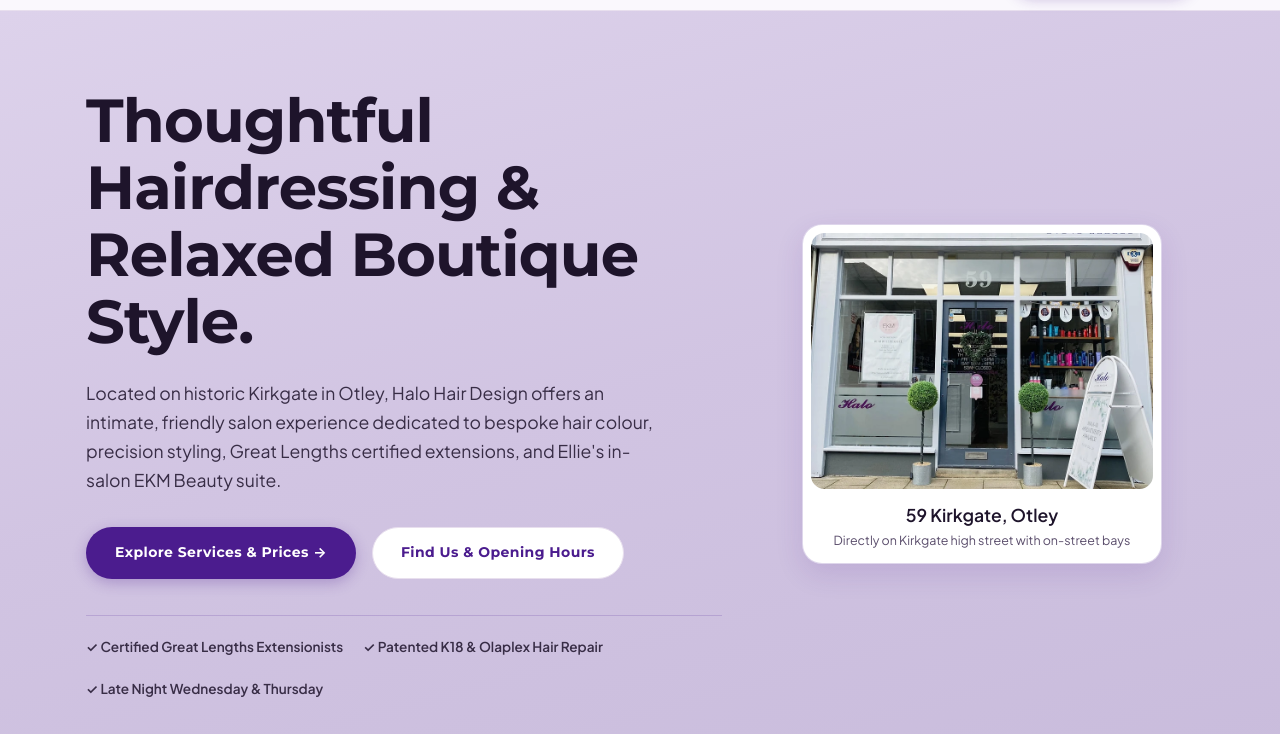
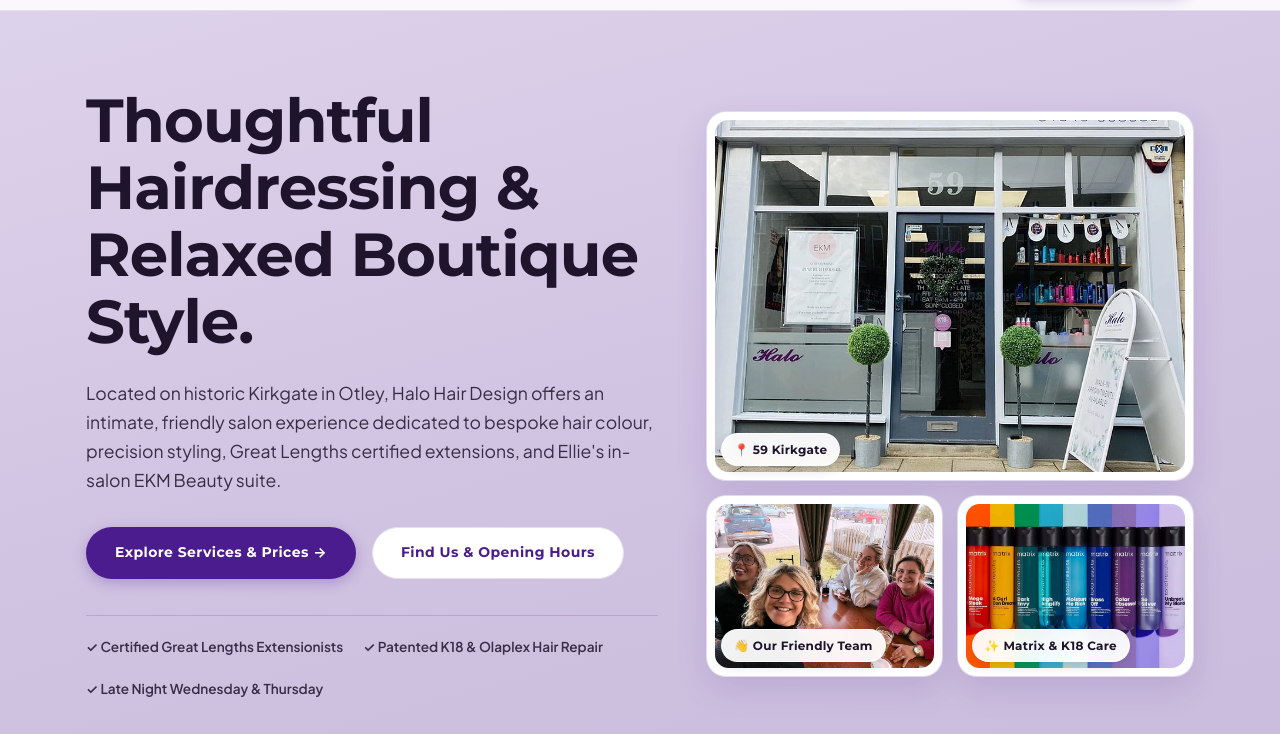
Before and after one commit to MarstersDigital/Halo-Hair-Design, a website: page index.html in a window 1280 px wide. Shown: the part 66-800 px from the top of the page. Drawn offline with Linux system fonts and the light colour scheme.

Commit message:
feat(hero): showcase 3-image cluster (storefront, team selfie, matrix haircare) and remove text under storefront

```diff
--- a/css/style.css
+++ b/css/style.css
@@ -328,10 +328,78 @@
   border-top: 1px solid rgba(75, 28, 142, 0.18);
 }
 
-.hero-section .photo-vignette-compact {
+/* Hero Visual Showcase Cluster */
+.hero-visual-cluster {
+  display: flex;
+  flex-direction: column;
+  gap: 0.85rem;
+  max-width: 520px;
+  width: 100%;
+  margin-left: auto;
+  margin-right: auto;
+}
+
+.hero-card {
+  position: relative;
   background-color: #FFFFFF;
-  border: 1px solid rgba(75, 28, 142, 0.18);
-  box-shadow: 0 10px 28px rgba(75, 28, 142, 0.12);
+  border: 1px solid rgba(75, 28, 142, 0.16);
+  border-radius: 1.25rem;
+  padding: 0.5rem;
+  box-shadow: 0 12px 32px rgba(75, 28, 142, 0.12);
+  transition: transform var(--transition-normal), box-shadow var(--transition-normal);
+  overflow: hidden;
+}
+
+.hero-card:hover {
+  transform: translateY(-3px);
+  box-shadow: 0 18px 42px rgba(75, 28, 142, 0.18);
+}
+
+.hero-card picture {
+  display: block;
+  line-height: 0;
+}
+
+.hero-card img {
+  width: 100%;
+  height: 100%;
+  border-radius: 0.85rem;
+  object-fit: cover;
+  display: block;
+  image-rendering: -webkit-optimize-contrast;
+}
+
+.hero-card-main img {
+  aspect-ratio: 4 / 3;
+}
+
+.hero-cards-row {
+  display: grid;
+  grid-template-columns: 1fr 1fr;
+  gap: 0.85rem;
+}
+
+.hero-card-sub img {
+  aspect-ratio: 4 / 3;
+}
+
+.hero-card-chip {
+  position: absolute;
+  bottom: 0.85rem;
+  left: 0.85rem;
+  background: rgba(255, 255, 255, 0.94);
+  backdrop-filter: blur(8px);
+  -webkit-backdrop-filter: blur(8px);
+  color: #1E142B;
+  font-family: var(--font-heading);
+  font-size: 0.75rem;
+  font-weight: 700;
+  letter-spacing: 0.02em;
+  padding: 0.35rem 0.75rem;
+  border-radius: 9999px;
+  box-shadow: 0 4px 12px rgba(30, 20, 43, 0.14);
+  pointer-events: none;
+  border: 1px solid rgba(255, 255, 255, 0.8);
 }
 
 /* Continuous Marquee Banner (Right to Left) */
--- a/index.html
+++ b/index.html
@@ -197,16 +197,35 @@
             </div>
           </div>
 
-          <!-- Compact Framed Vignette (STRICTLY CONSTRAINED to max 360px wide) -->
-          <div style="display: flex; justify-content: center;">
-            <div class="photo-vignette-compact">
+          <!-- Visual Showcase Cluster (Storefront, Team Selfie & Matrix Haircare) -->
+          <div class="hero-visual-cluster">
+            <!-- Main Storefront Card (No text underneath) -->
+            <div class="hero-card hero-card-main">
               <picture>
-                <source srcset="images/storefront.webp" type="image/webp">
-                <img src="images/storefront.jpg" alt="Halo Hair Design salon exterior at 59 Kirkgate, Otley" width="360" height="270" loading="eager">
+                <source srcset="images/hero-storefront.webp" type="image/webp">
+                <img src="images/hero-storefront.jpg" alt="Halo Hair Design boutique salon exterior at 59 Kirkgate, Otley" width="800" height="600" loading="eager">
               </picture>
-              <div style="padding: 0.75rem 0.5rem 0.25rem; text-align: center;">
-                <div style="font-family: var(--font-serif); font-size: 1.1rem; font-weight: 600; color: #1E142B;">59 Kirkgate, Otley</div>
-                <div style="font-size: 0.78rem; color: #5B4E6C;">Directly on Kirkgate high street with on-street bays</div>
+              <span class="hero-card-chip">📍 59 Kirkgate</span>
+            </div>
+
+            <!-- Two Companion Cards: Team & Products -->
+            <div class="hero-cards-row">
+              <!-- Team Card -->
+              <div class="hero-card hero-card-sub">
+                <picture>
+                  <source srcset="images/hero-team.webp" type="image/webp">
+                  <img src="images/hero-team.jpg" alt="The welcoming styling team at Halo Hair Design" width="600" height="450" loading="eager">
+                </picture>
+                <span class="hero-card-chip">👋 Our Friendly Team</span>
+              </div>
+
+              <!-- Matrix Products Card -->
+              <div class="hero-card hero-card-sub">
+                <picture>
+                  <source srcset="images/hero-products.webp" type="image/webp">
+                  <img src="images/hero-products.jpg" alt="Matrix Total Results and luxury salon haircare at Halo Hair Design" width="600" height="450" loading="eager">
+                </picture>
+                <span class="hero-card-chip">✨ Matrix &amp; K18 Care</span>
               </div>
             </div>
           </div>
@@ -515,7 +534,7 @@
 
   <style>
     @media (min-width: 820px) {
-      .intro-grid { grid-template-columns: 1.2fr 0.8fr !important; }
+      .intro-grid { grid-template-columns: 1.08fr 0.92fr !important; }
       .location-snapshot-grid { grid-template-columns: 1.15fr 0.85fr !important; }
     }
   </style>
```
Also changed, not shown: scripts/build-spec-site.mjs (+28 -9 lines), images/hero-products.jpg (added), images/hero-products.webp (added), images/hero-storefront.jpg (added), images/hero-storefront.webp (added), images/hero-team.jpg (added), images/hero-team.webp (added).
